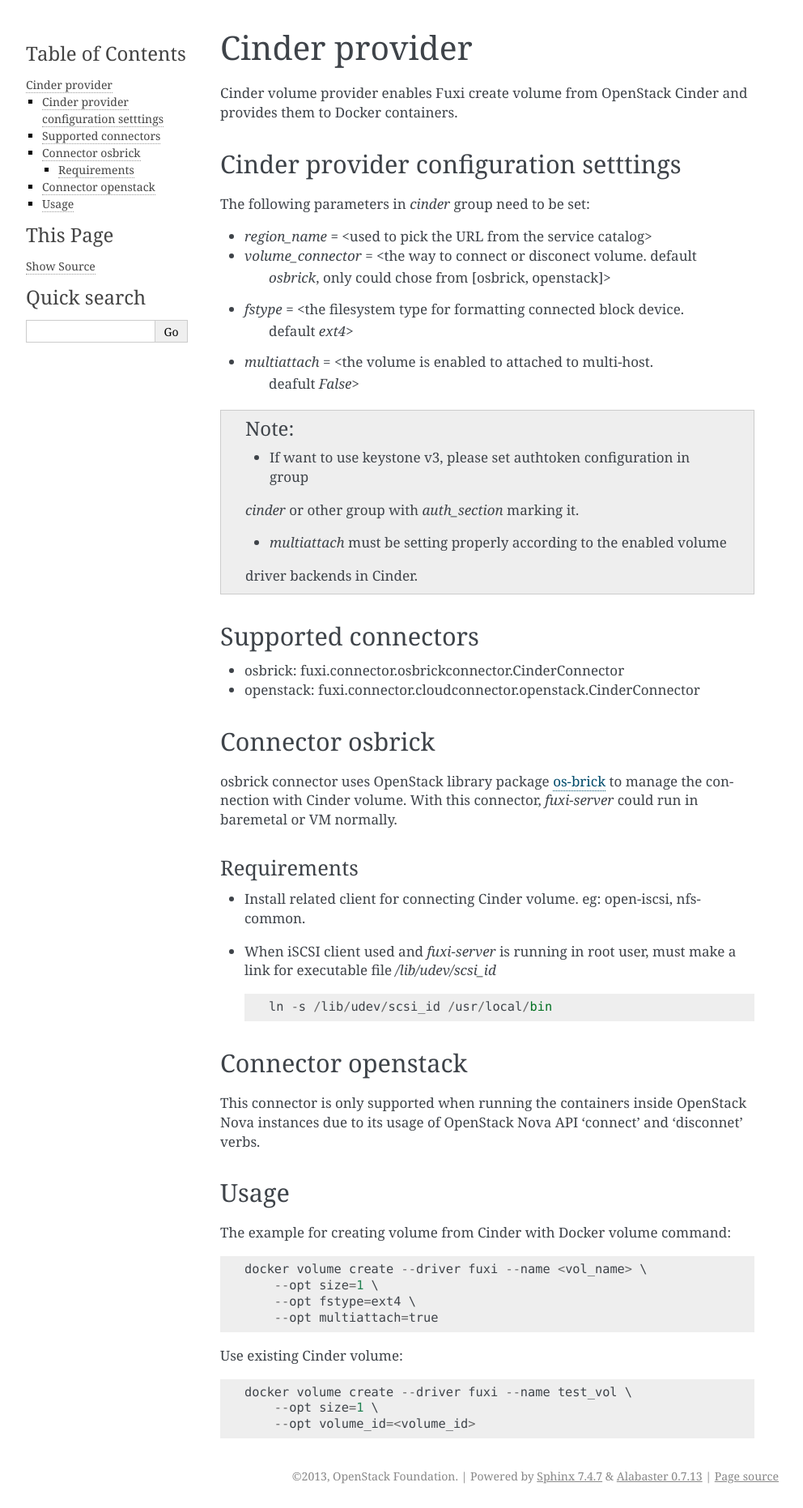
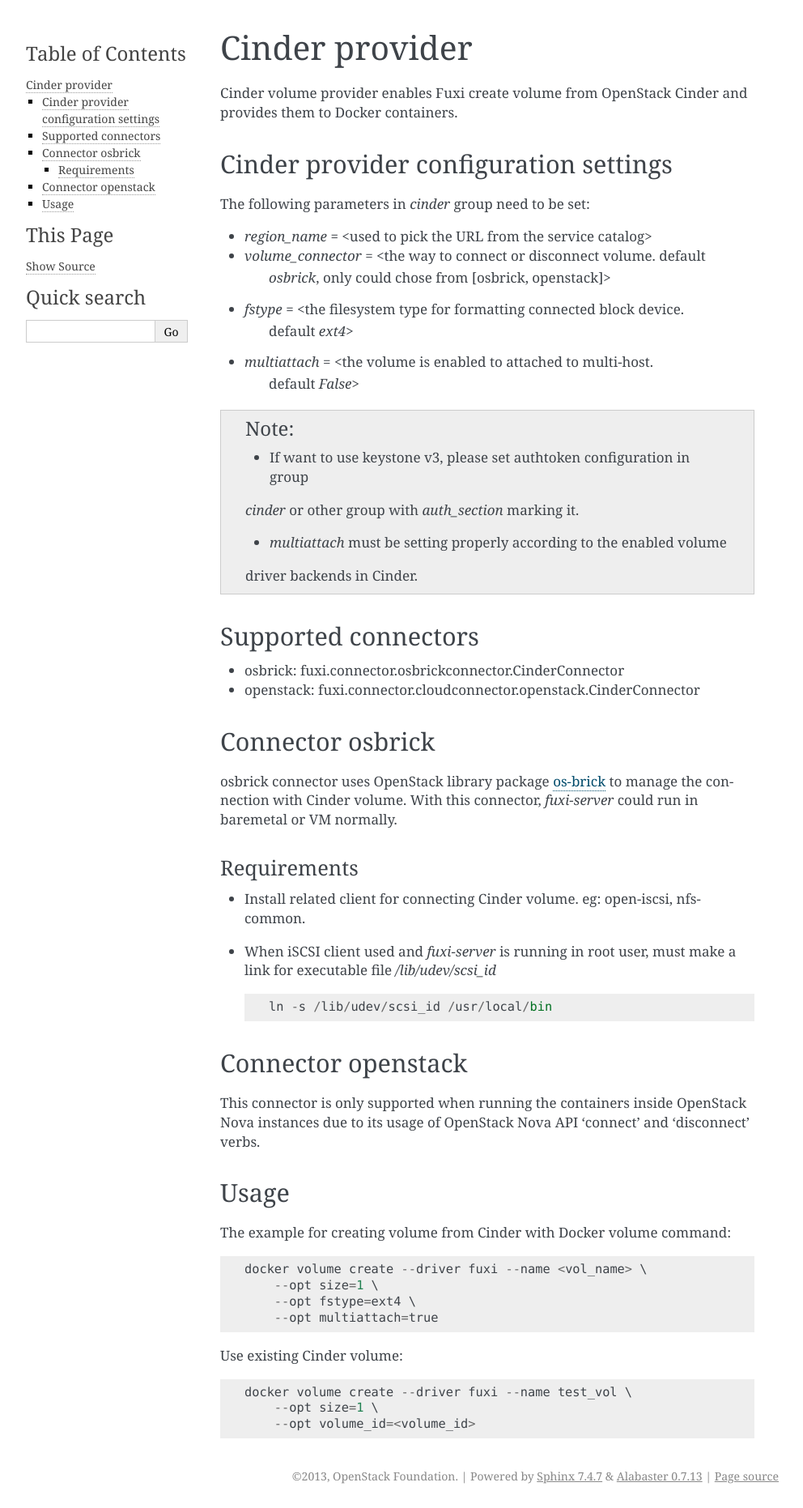
Before and after one commit to openstack-archive/fuxi, a Sphinx documentation site: the page built from doc/source/devref/cinder_provider.rst, in a window 1280 px wide. Shown: the whole page at 81% size, without its empty margins (148-1140 px from the left). Built offline with Sphinx 7.4.7, drawn with Linux system fonts in a browser that asks for light colours.

Commit message:
trivial: Fix the typos
Change-Id: Ie1708e939031a03650003e463757d56516513bf9

```diff
--- a/doc/source/devref/cinder_provider.rst
+++ b/doc/source/devref/cinder_provider.rst
@@ -18,18 +18,18 @@
 Cinder volume provider enables Fuxi create volume from OpenStack Cinder and
 provides them to Docker containers.
 
-Cinder provider configuration setttings
+Cinder provider configuration settings
 ---------------------------------------
 
 The following parameters in `cinder` group need to be set:
 
 - `region_name` = <used to pick the URL from the service catalog>
-- `volume_connector` = <the way to connect or disconect volume. default
+- `volume_connector` = <the way to connect or disconnect volume. default
      `osbrick`, only could chose from [osbrick, openstack]>
 - `fstype` = <the filesystem type for formatting connected block device.
      default `ext4`>
 - `multiattach` = <the volume is enabled to attached to multi-host.
-     deafult `False`>
+     default `False`>
 
 .. note::
 
@@ -66,7 +66,7 @@
 -------------------
 
 This connector is only supported when running the containers inside OpenStack
-Nova instances due to its usage of OpenStack Nova API 'connect' and 'disconnet'
+Nova instances due to its usage of OpenStack Nova API 'connect' and 'disconnect'
 verbs.
 
 Usage
```
